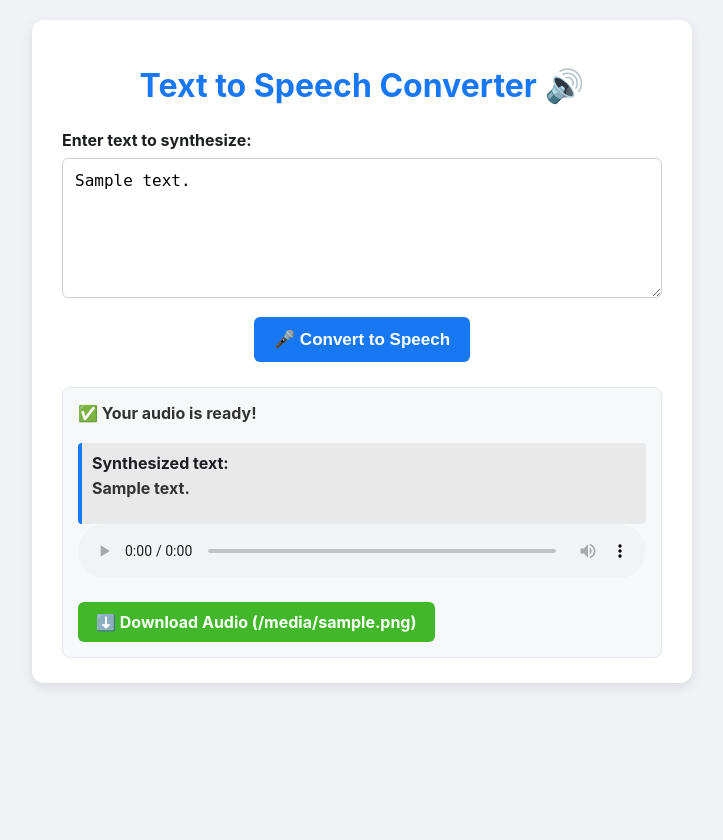
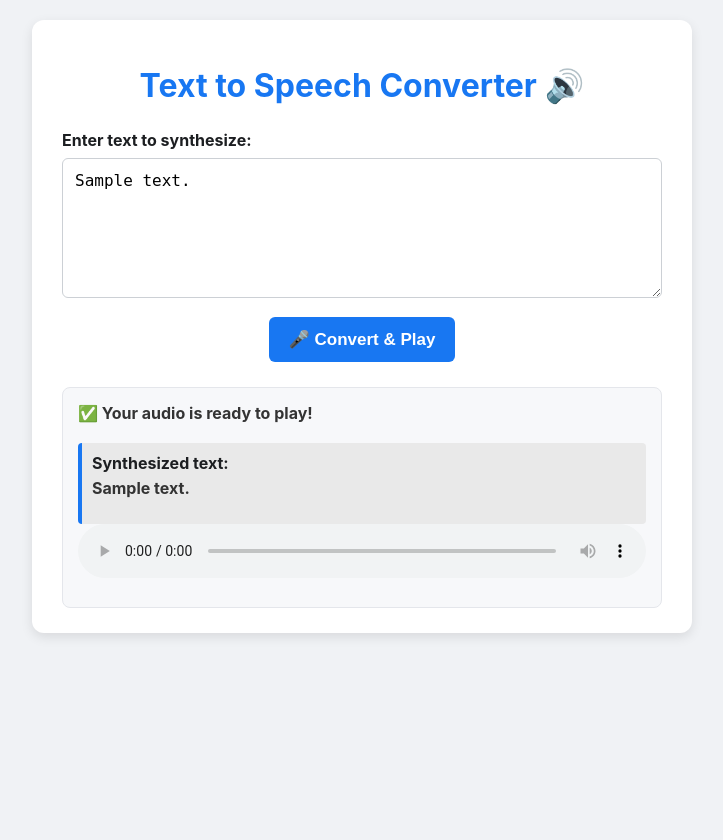
Before and after one commit to shhishir/TTS-Project, a Flask app: template templates/index.html in a window 1280 px wide. Shown: the whole page, without its empty margins (278-1001 px from the left). Run offline with Flask 3, Linux system fonts and the light colour scheme; the template is opened without the code that fills it: most values are stand-ins (such as "Sample title", 1, 10 or a date in 2020).

Commit message:
can play the inputed text but have some issue

```diff
--- a/app.py
+++ b/app.py
@@ -3,48 +3,108 @@ import pyttsx3
 import os
 import uuid  # For unique filenames
 import platform  # To provide OS-specific advice
-import threading  # For thread safety
 
 app = Flask(__name__)
 UPLOAD_FOLDER = "outputs"
 os.makedirs(UPLOAD_FOLDER, exist_ok=True)  # Ensure the output directory exists
 app.config["UPLOAD_FOLDER"] = UPLOAD_FOLDER
-tts_lock = threading.Lock()  # Lock for thread safety
+
+MACOS_PREFERRED_VOICES = [
+    "com.apple.voice.compact.en-US.Samantha",
+    "com.apple.speech.synthesis.voice.Albert",
+    "com.apple.speech.synthesis.voice.Alex",
+    "com.apple.voice.compact.en-GB.Daniel",  # Original default
+]
 
 
-def text_to_speech_pyttsx3(text, output_filename):
+def tts_ppyttsx(text, output_audio_file):
     """
-    Converts text to speech using pyttsx3 and saves it to a file.
+    Converts text to speech using pyttsx3 and saves it to the specified filepath.
+    On macOS, attempts to set a preferred voice robustly.
+    Expects full_output_filepath to have the desired extension (e.g., .m4a).
+    Returns True on success, False on failure.
     """
-    engine = pyttsx3.init()
+    print(f"Attempting to synthesize text: '{text}' to file: '{output_audio_file}'")
+    try:
+        engine = pyttsx3.init()
+        if engine is None:
+            print("!!! pyttsx3.init() failed. returned None.")
+            return False
 
-    # --- Optional: Voice Customization ---
-    # You can list available voices and set a preferred one.
-    # voices = engine.getProperty('voices')
-    # For example, to set a specific voice (index might vary):
-    # if voices:
-    #     if platform.system() == "Windows":
-    #         # Example: engine.setProperty('voice', voices[0].id) # Often David or Zira
-    #         pass # Default is usually fine
-    #     elif platform.system() == "Darwin": # macOS
-    #         # engine.setProperty('voice', 'com.apple.speech.synthesis.voice.daniel') # Example
-    #         pass
-    #     else: # Linux
-    #         # engine.setProperty('voice', 'english-us') # Example, depends on espeak voices
-    #         pass
+        current_os = platform.system()
 
-    # engine.setProperty('rate', 150)  # Speed of speech (words per minute)
-    # engine.setProperty('volume', 0.9) # Volume (0.0 to 1.0)
-    # --- End Optional Customization ---
+        if current_os == "Darwin":
+            voices_avialable = engine.getProperty("voices")
+            avilable_voice_ids = [v.id for v in voices_avialable]
 
-    with tts_lock:  # Ensure thread safety
-        try:
-            engine.save_to_file(text, output_filename)
-            engine.runAndWait()
+            selected_voice_id = None
+
+            for preferred_id in MACOS_PREFERRED_VOICES:
+                if preferred_id in avilable_voice_ids:
+                    selected_voice_id = preferred_id
+                    print("DEBUG: Found preferred voice:", preferred_id)
+                    break
+
+            if not selected_voice_id:
+                selected_voice_id = engine.getProperty("voice")
+                print(
+                    f"!!! WARNING: Preferred voice not found. Using default voice instead: {selected_voice_id}."
+                )
+            if selected_voice_id:
+                print(f"DEBUG: Attempting to set voice to: {selected_voice_id}")
+                engine.setProperty("voice", selected_voice_id)
+                # --- Commit the voice change (crucial on macOS) ---
+                # engine.say(text)  # Say a tiny, almost silent piece of text
+                # engine.runAndWait()
+                # --- End commit ---
+
+                current_voice_check = engine.getProperty("voice")
+                if current_voice_check == selected_voice_id:
+                    print(f"SUCCESS: Voice robustly set to {selected_voice_id}")
+                else:
+                    # This can happen if the voice ID was invalid or engine couldn't switch
+                    print(
+                        f"!!! WARNING: Failed to robustly set voice to {selected_voice_id}. Current is: {current_voice_check}. Proceeding with current."
+                    )
+            else:
+                print(
+                    "!!! WARNING: Could not determine a voice to set on macOS. Using absolute default."
+                )
+        else:
+            # For other OS (Windows, Linux), just use default or existing logic
+            print(
+                f"DEBUG: Running on {current_os}. Using default pyttsx3 voice behavior."
+            )
+
+        engine.setProperty(
+            "rate", 180
+        )  # Slightly faster rate can sound more natural for some voices
+        engine.setProperty("volume", 0.9)
+
+        print("DEBUG: Engine properties configured. Calling save_to_file...")
+        engine.save_to_file(text, output_audio_file)
+        print("DEBUG: save_to_file called. Calling runAndWait...")
+        engine.runAndWait()  # This is the blocking call
+        print("DEBUG: runAndWait completed.")
+
+        if os.path.exists(output_audio_file) and os.path.getsize(output_audio_file) > 0:
+            print(
+                f"SUCCESS: File '{output_audio_file}' created. Size: {os.path.getsize(output_audio_file)} bytes."
+            )
             return True
-        except Exception as e:
-            print(f"pyttsx3 error: {e}")
+        elif os.path.exists(output_audio_file):
+            print(f"!!! FAILURE: File '{output_audio_file}' was created BUT IS EMPTY.")
+            # os.remove(full_output_filepath) # Clean up empty file
             return False
+        else:
+            print(f"!!! FAILURE: File '{output_audio_file}' was NOT created.")
+            return False
+    except Exception as e:
+        print(f"!!! EXCEPTION during standalone test: {e}")
+        import traceback
+
+        traceback.print_exc()
+        return False
 
 
 @app.route("/", methods=["GET"])
@@ -52,7 +112,7 @@ def index():
     # Clean up old files if needed (optional, for a long-running app)
     # for f in os.listdir(app.config['UPLOAD_FOLDER']):
     #     os.remove(os.path.join(app.config['UPLOAD_FOLDER'], f))
-    return render_template("index.html", audio_file=None)
+    return render_template("index.html", audio_url=None)
 
 
 @app.route("/synthesize", methods=["POST"])
@@ -63,18 +123,23 @@ def synthesize():
         return render_template(
             "index.html",
             error="Text cannot be empty. Please enter some text.",
-            audio_file=None,
+            audio_url=None,
         )
 
     # Generate a unique filename to prevent overwriting and browser caching issues
-    filename = f"speech_{uuid.uuid4()}.mp3"
+    filename = f"speech_{uuid.uuid4()}.m4a"
     filepath = os.path.join(app.config["UPLOAD_FOLDER"], filename)
 
-    success = text_to_speech_pyttsx3(text_input, filepath)
+    success = tts_ppyttsx(text_input, filepath)
 
     if success and os.path.exists(filepath) and os.path.getsize(filepath) > 0:
+        # Pass the URL for playing the audio to the template
+        audio_play_url = url_for("serve_audio_file", filename=filename)
         return render_template(
-            "index.html", audio_file=filename, submitted_text=text_input
+            "index.html",
+            audio_url=audio_play_url,
+            audio_filename=filename,
+            submitted_text=text_input,
         )
     else:
         error_message = (
@@ -84,24 +149,25 @@ def synthesize():
         if not success:
             error_message = "An error occurred with the TTS engine."
         if os.path.exists(filepath):  # remove empty/corrupt file
-            os.remove(filepath)
+            if os.path.getsize(filepath) == 0:
+                os.remove(filepath)
         return render_template(
             "index.html",
             error=error_message,
-            audio_file=None,
+            audio_url=None,
             submitted_text=text_input,
         )
 
 
-@app.route("/download/<filename>")
-def download_file(filename):
+# Serve the audio file for the <audio> tag
+@app.route("/audio/<filename>")
+def serve_audio_file(filename):
     return send_from_directory(
-        app.config["UPLOAD_FOLDER"], filename, as_attachment=True
+        app.config["UPLOAD_FOLDER"], filename, as_attachment=False
     )
 
 
 if __name__ == "__main__":
     print("Starting Flask Text-to-Speech App...")
-    print("Important: `pyttsx3` relies on system-installed speech engines.")
-    print("- On macOS: Uses NSSpeechSynthesizer (should work out-of-the-box).")
+    print("Using .m4a for audio output, especially for macOS compatibility.")
     app.run(debug=True, port=5000)
--- a/templates/index.html
+++ b/templates/index.html
@@ -152,7 +152,7 @@
             <textarea id="text_input" name="text_input" rows="6"
                 required>{{ submitted_text if submitted_text else '' }}</textarea>
             <div class="button-container">
-                <input type="submit" value="🎤 Convert to Speech">
+                <input type="submit" value="🎤 Convert & Play">
             </div>
         </form>
 
@@ -163,22 +163,19 @@
         </div>
         {% endif %}
 
-        {% if audio_file %}
+        {% if audio_url %}
         <div class="audio-section">
-            <p>✅ Your audio is ready!</p>
+            <p class="status">✅ Your audio is ready to play!</p>
             {% if submitted_text %}
             <div class="submitted-text-display">
                 <strong>Synthesized text:</strong>
                 <p>{{ submitted_text }}</p>
             </div>
             {% endif %}
-            <audio controls>
-                <source src="{{ url_for('download_file', filename=audio_file) }}" type="audio/mpeg">
-                Your browser does not support the audio element. Try downloading it.
+            <audio controls autoplay>
+                <source src="{{ audio_url }}" type="audio/m4a">
+                Your browser does not support the audio element.
             </audio>
-            <br>
-            <a href="{{ url_for('download_file', filename=audio_file) }}" class="download-link" download>⬇️ Download
-                Audio ({{ audio_file }})</a>
         </div>
         {% endif %}
     </div>
```
Also changed, not shown: 2 other files.
